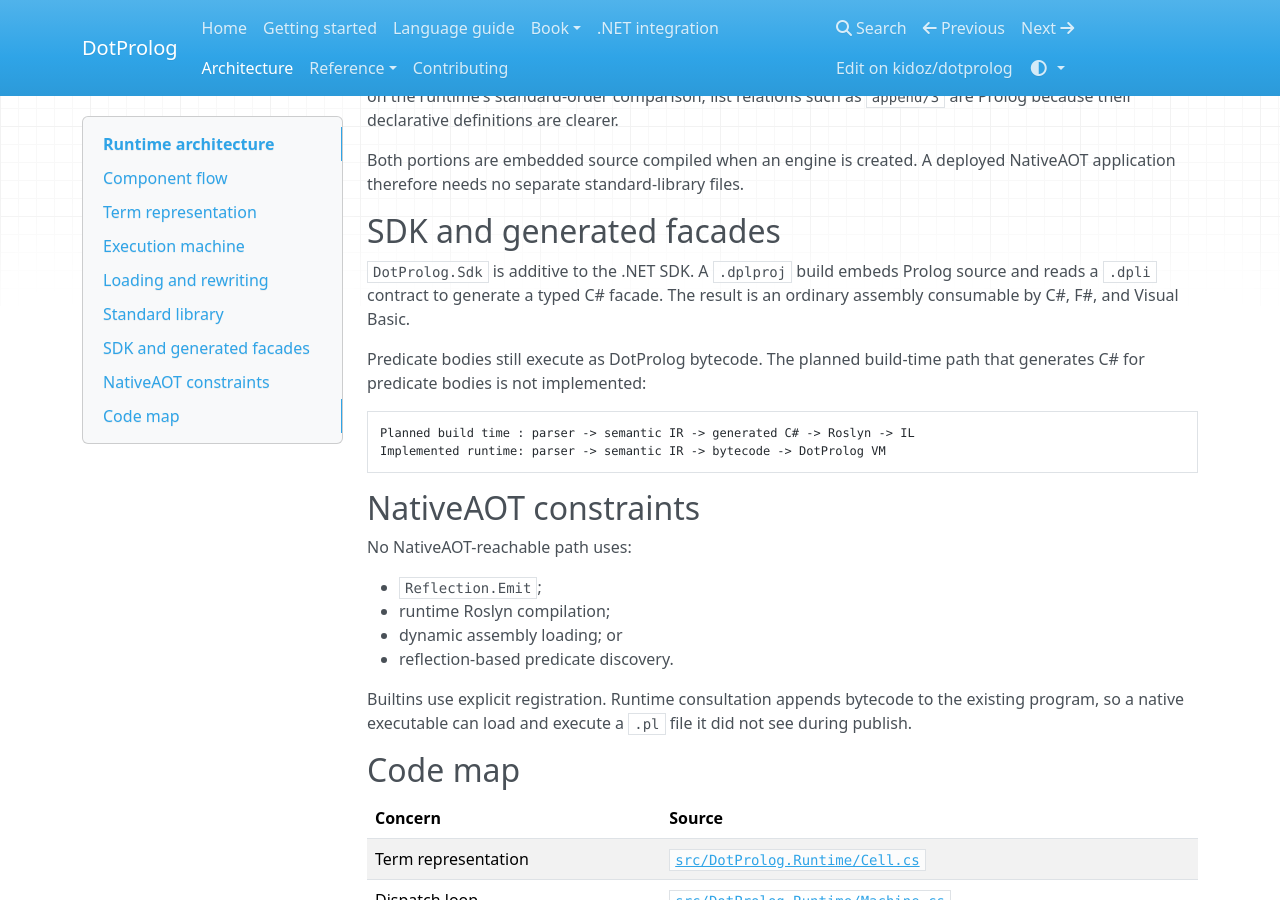
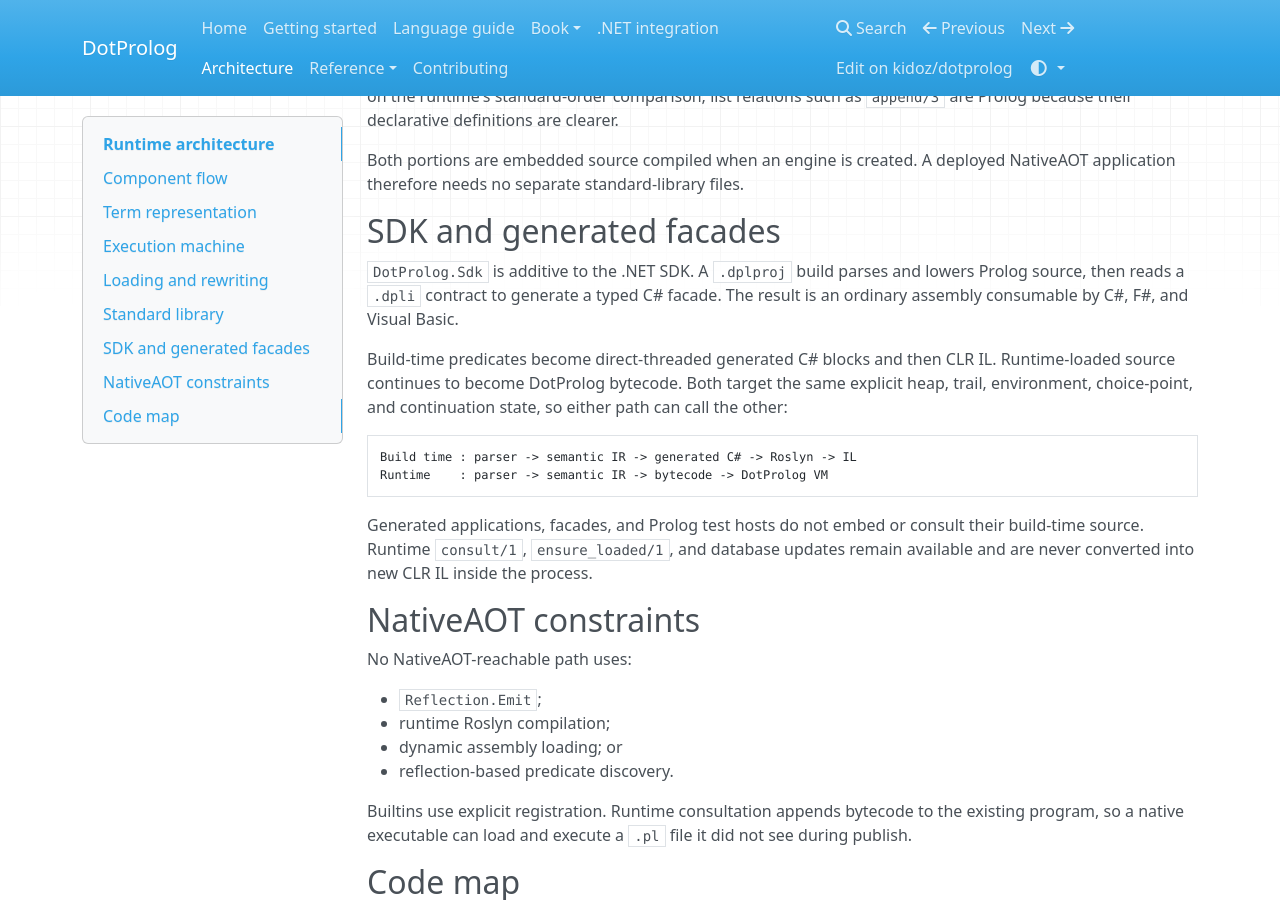
Before and after one commit to kidoz/dotprolog, an MkDocs documentation site: the page built from docs/architecture/index.md, in a window 1280 px wide and 900 px high, scrolled down 1504 px. Built offline with MkDocs 1.6.1, drawn with Linux system fonts in a browser that asks for light colours; nearby versions of some CDN libraries.

Commit message:
Document compiled and runtime execution paths

````diff
--- a/docs/architecture/index.md
+++ b/docs/architecture/index.md
@@ -77,17 +77,22 @@ application therefore needs no separate standard-library files.
 
 ## SDK and generated facades
 
-`DotProlog.Sdk` is additive to the .NET SDK. A `.dplproj` build embeds Prolog source and reads a
-`.dpli` contract to generate a typed C# facade. The result is an ordinary assembly consumable by
-C#, F#, and Visual Basic.
+`DotProlog.Sdk` is additive to the .NET SDK. A `.dplproj` build parses and lowers Prolog source,
+then reads a `.dpli` contract to generate a typed C# facade. The result is an ordinary assembly
+consumable by C#, F#, and Visual Basic.
 
-Predicate bodies still execute as DotProlog bytecode. The planned build-time path that generates C#
-for predicate bodies is not implemented:
+Build-time predicates become direct-threaded generated C# blocks and then CLR IL. Runtime-loaded
+source continues to become DotProlog bytecode. Both target the same explicit heap, trail,
+environment, choice-point, and continuation state, so either path can call the other:
 
 ```text
-Planned build time : parser -> semantic IR -> generated C# -> Roslyn -> IL
-Implemented runtime: parser -> semantic IR -> bytecode -> DotProlog VM
+Build time : parser -> semantic IR -> generated C# -> Roslyn -> IL
+Runtime    : parser -> semantic IR -> bytecode -> DotProlog VM
 ```
+
+Generated applications, facades, and Prolog test hosts do not embed or consult their build-time
+source. Runtime `consult/1`, `ensure_loaded/1`, and database updates remain available and are never
+converted into new CLR IL inside the process.
 
 ## NativeAOT constraints
 
````
